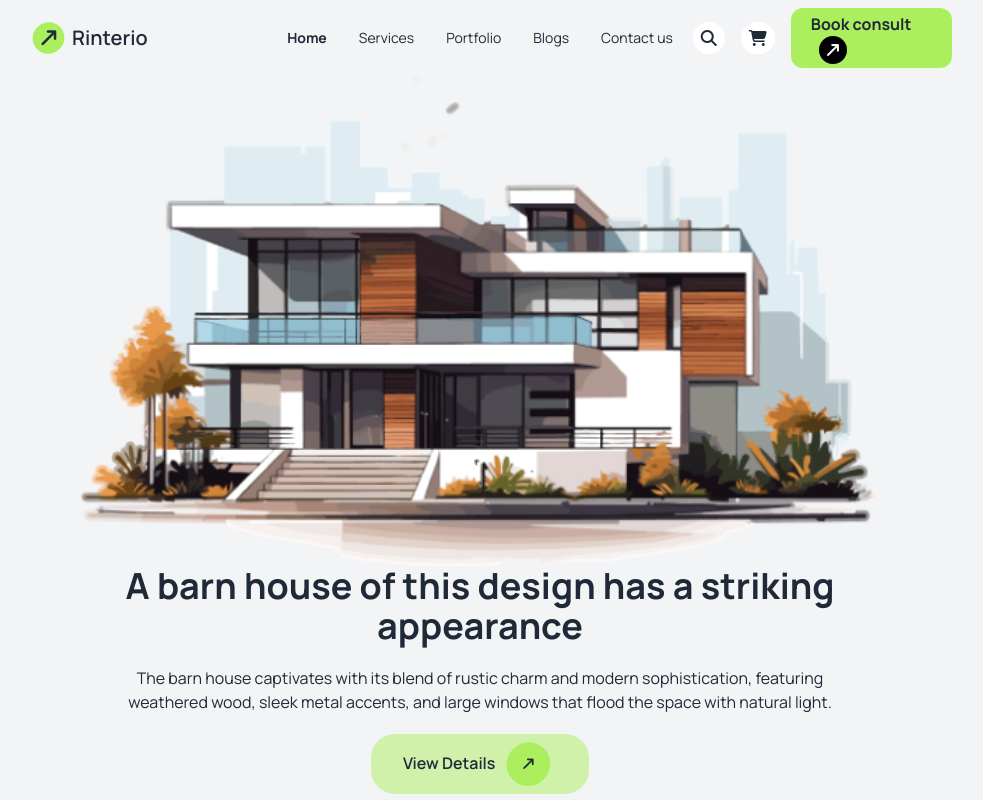
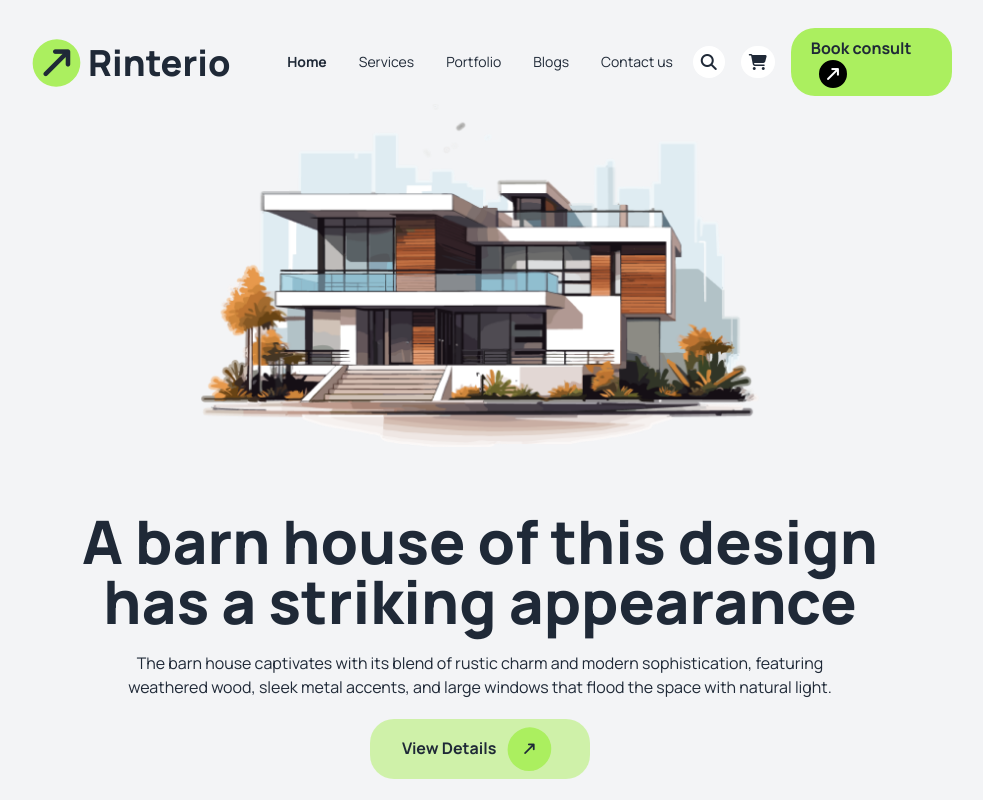
Before and after one commit to nahin440/3rd-Assignment, a plain HTML site: page index.html in a window 1280 px wide. Shown: the top 800 px of the page, without its empty margins (160-1143 px from the left). Drawn offline with nearby package versions, Linux system fonts and the light colour scheme.

Commit message:
90% completed

```diff
--- a/index.html
+++ b/index.html
@@ -61,13 +61,13 @@
 
 
 <header class="bg-gray-100 md:px-40 ">
-    <nav class="relative">
+    <nav class="relative pt-5">
         <div class="navbar bg-gray-100">
             <div class="navbar-start">
                 <!--  -->
 
 
-              <a class="btn btn-ghost text-xl m-0"> <i class="fa-solid fa-arrow-up-long rounded-full px-2 py-1.5  rotate-45  bg-arrow-bg  ml-2 "></i> Rinterio</a>
+              <a class="btn btn-ghost font-extrabold md:text-4xl text-2xl m-0"> <i class="fa-solid fa-arrow-up-long rounded-full px-2.5 py-1.5  rotate-45  bg-arrow-bg  ml-2 "></i> Rinterio</a>
             </div>
             <div class="navbar-center hidden lg:flex">
               <ul class="menu menu-horizontal px-1">
@@ -84,7 +84,7 @@
 
                 <i class="fa-solid fa-cart-shopping rounded-full p-2 bg-white "></i>
 
-              <a class=" font-bold  bg-arrow-bg rounded-xl py-1 px-5">Book consult <i class="fa-solid fa-arrow-up-long rounded-full px-2 py-1.5  rotate-45 bg-black ml-2 text-white "></i></a>
+              <a class=" font-bold  bg-arrow-bg rounded-3xl py-2 px-5">Book consult <i class="fa-solid fa-arrow-up-long rounded-full px-2 py-1.5  rotate-45 bg-black ml-2 text-white "></i></a>
             </div>
 
             <div class="dropdown absolute right-4 ">
@@ -122,14 +122,14 @@
     <!-- banner -->
 
     <div class="banner text-center">
-        <img src="./assets/banner.png" alt="" class="mx-auto w-5/6">
-        <h1 class=" text-2xl lg:text-4xl mx-12  font-bold ">
+        <img src="./assets/banner.png" alt="" class="mx-auto w-7/12 pb-16">
+        <h1 class=" text-2xl lg:text-6xl mx-12  font-extrabold ">
             A barn house of this design  has a striking appearance
         </h1>
         <p class=" md:mx-32 mx-12 my-5">
             The barn house captivates with its blend of rustic charm and modern sophistication, featuring weathered wood, sleek metal accents, and large windows that flood the space with natural light.
         </p>
-        <button class=" font-semibold bg-banner-btn-bg px-24 py-2 md:px-8 md:py-2 mb-12 rounded-3xl">
+        <button class=" font-bold bg-banner-btn-bg px-24 py-2 md:px-8 md:py-2 mb-12 rounded-3xl">
             View Details <i class="fa-solid fa-arrow-up-long rotate-45 bg-arrow-bg rounded-full px-4 py-3 text-sm mx-2"></i>
         </button>
     </div>
@@ -156,7 +156,7 @@
                     <h1 class="text-2xl md:text-4xl font-extrabold mt-5 ">
                         We design thoughtful, liveable spaces
                     </h1>
-                    <p class="my-5 md:mx-44 ">
+                    <p class="my-5  ">
                         The barn house captivates with its blend of rustic charm and
                         modern sophistication, featuring weathered wood, sleek metal accents.
                     </p>
@@ -586,7 +586,7 @@
                 </ul>
             </div>
             <div class="text-center text-black">
-                <a class=" font-bold   bg-arrow-bg rounded-xl py-2 px-5">Book consult <i class="fa-solid fa-arrow-up-long rounded-full px-2 py-1.5  rotate-45 bg-black ml-2 text-white "></i></a>
+                <a class=" font-bold   bg-arrow-bg rounded-3xl py-2 px-5">Book consult <i class="fa-solid fa-arrow-up-long rounded-full px-2 py-1.5  rotate-45 bg-black ml-2 text-white "></i></a>
             </div>
 
           </section>
```
